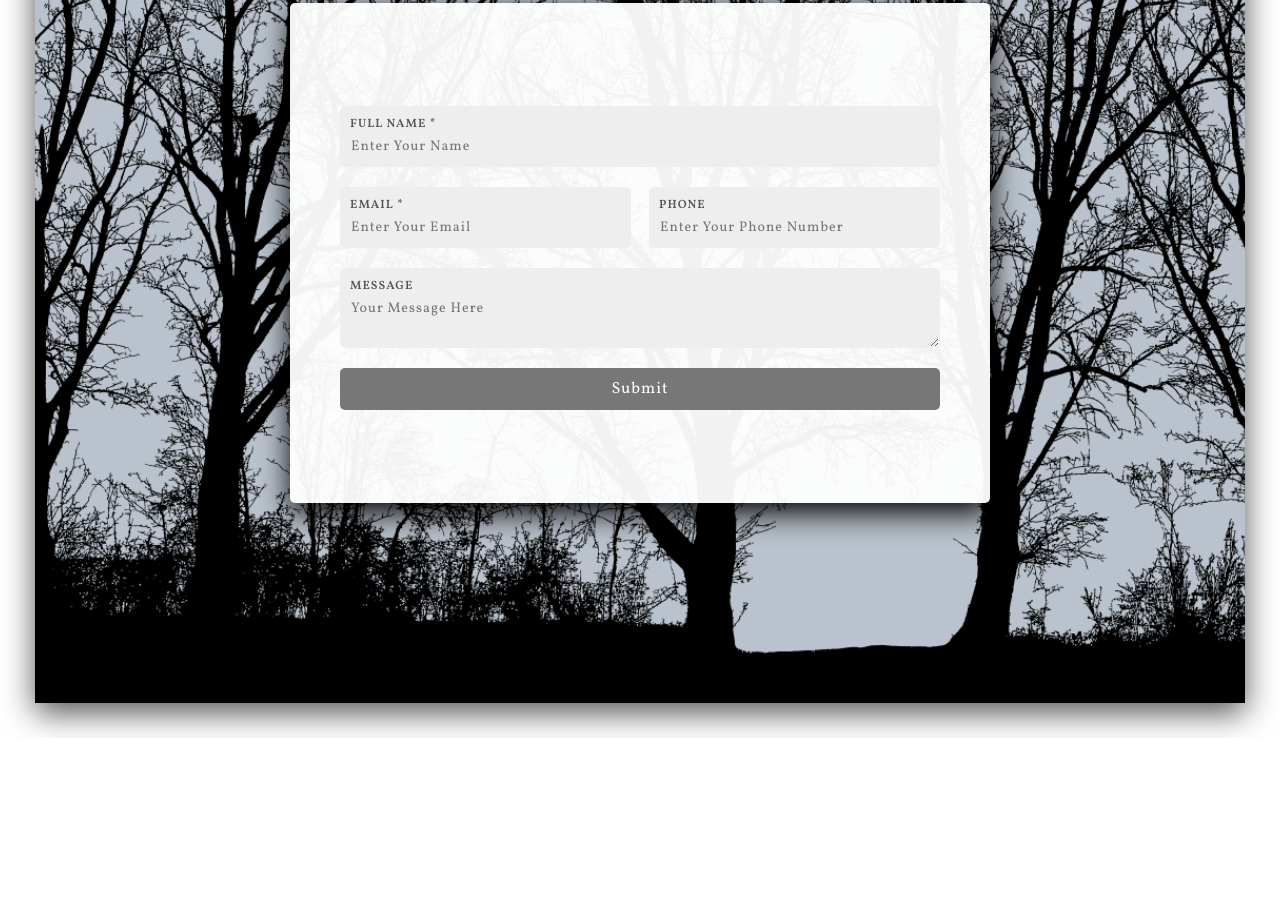
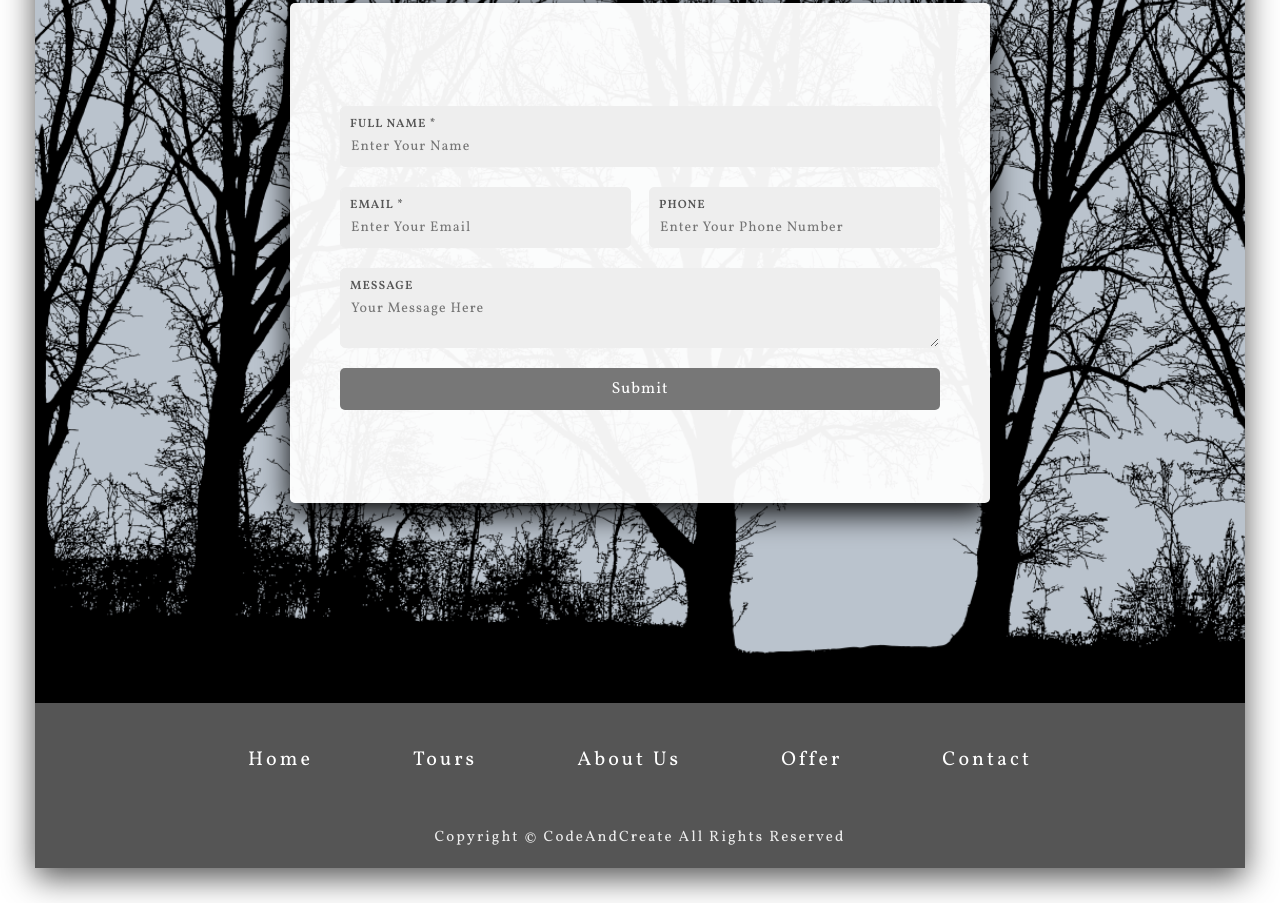
Before and after one commit to Alpha-PlusPlus/TheRoad, a plain HTML site: page index.html in a window 1280 px wide. Shown: the part 3058-3961 px from the top of the page. Before the commit the page ends 3796 px from the top, so only its background shows below. Drawn offline with Linux system fonts and the light colour scheme.

Commit message:
Added and styled footer.

```diff
--- a/index.html
+++ b/index.html
@@ -174,6 +174,21 @@
             </form>
         </section>
 
+        <!-- Footer -->
+
+        <footer class="footer">
+            <div class="footer-list">
+                <a href="#home" class="footer-link">Home</a>
+                <a href="#tours" class="footer-link">Tours</a>
+                <a href="#about" class="footer-link">About Us</a>
+                <a href="#offer" class="footer-link">Offer</a>
+                <a href="#contact" class="footer-link">Contact</a>
+            </div>
+            <p class="footer-paragraph">
+                Copyright &copy; CodeAndCreate All Rights Reserved
+            </p>
+        </footer>
+
     </div>
 
     <script src="script.js"></script>
--- a/style.css
+++ b/style.css
@@ -478,3 +478,43 @@ html {
 		background-color: #3d3d3d;
 	}
 }
+
+/* Footer */
+
+.footer
+{
+	background-color: var(--gray-color);
+	padding: 4rem 0 2rem 0;
+}
+
+.footer-list
+{
+	display: flex;
+	justify-content: center;
+}
+
+.footer-link
+{
+	background-color: var(--gray-color);
+	color: var(--white-color);
+	font-size: 2rem;
+	letter-spacing: .3rem;
+	margin: 0 2rem;
+	padding: .3rem 3rem;
+	transition: all .2s;
+}
+
+.footer-link:hover
+{
+	box-shadow: 0 2rem 3rem #000;
+	transform: rotate(-10deg);
+}
+
+.footer-paragraph
+{
+	color: var(--secondary-color);
+	font-size: 1.5rem;
+	letter-spacing: .2rem;
+	margin-top: 5rem;
+	text-align: center;
+}
```
